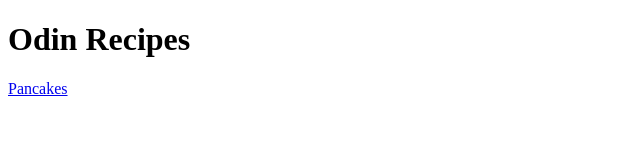
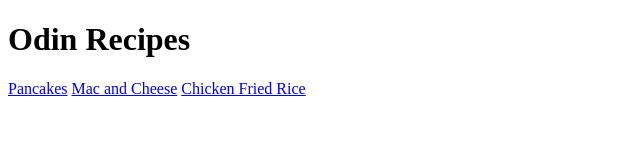
Before and after one commit to AvengedByCherry/odin-recipes, a plain HTML site: page index.html in a window 1280 px wide. Shown: the whole page, without its empty margins (0-640 px from the left). Drawn offline with Linux system fonts and the light colour scheme.

Commit message:
Updated to include links to 2 more recipes

```diff
--- a/index.html
+++ b/index.html
@@ -9,5 +9,7 @@
 <body>
     <h1>Odin Recipes</h1>
     <a href="recipes/pancakes.html">Pancakes</a>
+    <a href="recipes/macandcheese.html">Mac and Cheese</a>
+    <a href="recipes/chickenfriedrice.html">Chicken Fried Rice</a>
 </body>
 </html>
```
